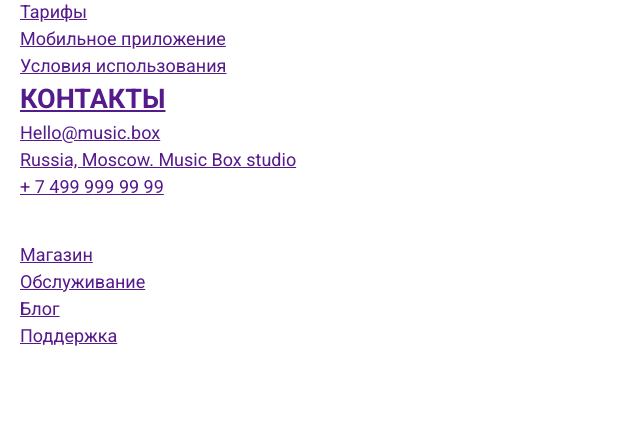
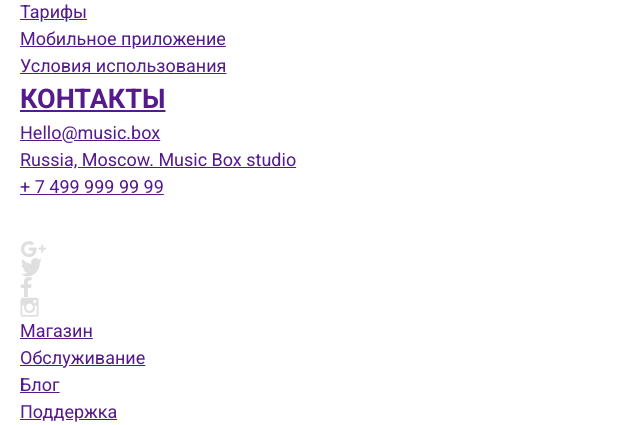
Before and after one commit to RainRa/layout-designer-project-lvl2, a PHP site: page / in a window 1280 px wide. Shown: the part 660-1085 px from the top of the page, without its empty margins (0-640 px from the left). Before the commit the page ends 1006 px from the top, so only its background shows below. Run offline with PHP 8.4, Linux system fonts and the light colour scheme.

Commit message:
lint .css and .html

```diff
--- a/package.json
+++ b/package.json
@@ -6,6 +6,10 @@
     "type": "git",
     "url": "https://github.com/hexlet-boilerplates/html-boilerplate.git"
   },
+  "scripts": {
+		"lint": "npx stylelint **/*.css",
+		"hlint": "npx htmlhint ./src/*.html"
+	},
   "main": "",
   "dependencies": {},
   "devDependencies": {
@@ -16,6 +20,8 @@
     "stylelint-order": "^4.1.0",
     "surge": "^0.21.7"
   },
+
+
   "author": "Nikita Mikhaylov",
   "license": "ISC"
 }
--- a/src/css/style.css
+++ b/src/css/style.css
@@ -11,6 +11,7 @@ p,
 ul {
   margin: 0;
   padding: 0;
+
   list-style-type: none;
 }
 
@@ -19,33 +20,33 @@ img {
 }
 
 .h1 {
-  font-family: "Roboto", sans-serif;
   font-weight: 700;
   font-size: 30px;
+  font-family: "Roboto", sans-serif;
   line-height: 1.5;
   text-transform: uppercase;
 }
 
 .h2 {
-  font-family: "Roboto", sans-serif;
   font-weight: 700;
   font-size: 18px;
+  font-family: "Roboto", sans-serif;
   line-height: 1.5;
   text-transform: uppercase;
 }
 
 .h3 {
-  font-family: "Roboto", sans-serif;
   font-weight: 700;
   font-size: 16px;
+  font-family: "Roboto", sans-serif;
   line-height: 1.5;
   text-transform: uppercase;
 }
 
 .h4 {
-  font-family: "Roboto", sans-serif;
   font-weight: 700;
   font-size: 18px;
+  font-family: "Roboto", sans-serif;
   line-height: 1.33;
   text-transform: uppercase;
 }
@@ -87,15 +88,15 @@ img {
 }
 
 body {
-  font-family: "Roboto", sans-serif;
   color: #fff;
   font-size: 18px;
+  font-family: "Roboto", sans-serif;
   line-height: 1.5;
 }
 
 .container {
+  margin: 0 auto;
   padding: 0 20px;
-  margin: 0 auto;
 }
 
 .d-flex {
@@ -177,10 +178,12 @@ body {
   bottom: 0;
   left: 0;
   z-index: -1;
+
   background-image: url("../images/Morten Harket.png");
   background-repeat: no-repeat;
   background-position: center;
   background-size: cover;
+
   content: "";
 }
 
@@ -191,8 +194,8 @@ body {
 .header {
   position: absolute;
   top: 0;
+  right: 0;
   left: 0;
-  right: 0;
 }
 
 .logo {
@@ -206,14 +209,15 @@ body {
 
 .logo .logo-title {
   height: 13px;
+
   font-size: 11px;
   line-height: 1;
 }
 
 .menu {
+  font-weight: bold;
   font-size: 11px;
   line-height: 13px;
-  font-weight: bold;
 }
 
 .menu .menu-item {
@@ -228,7 +232,6 @@ body {
   display: flex;
   width: 100%;
   padding: 5px 10px;
+  border: none;
   border-radius: 50px;
-  border: none;
 }
-/*# sourceMappingURL=style.css.map */
--- a/src/index.html
+++ b/src/index.html
@@ -116,10 +116,10 @@
           <li>
             <h2>Подписывайтесь</h2>
             <ul>
-              <li><a href=""><img src="" alt=""></a></li>
-              <li><a href=""><img src="" alt=""></a></li>
-              <li><a href=""><img src="" alt=""></a></li>
-              <li><a href=""><img src="" alt=""></a></li>
+              <li><a href=""><img src="./images/Google+.png" alt="Google plus logo-icon"></a></li>
+              <li><a href=""><img src="./images/Twitter.png" alt="Twitter logo-icon"></a></li>
+              <li><a href=""><img src="./images/Facebook.png" alt="Facebook logo-icon"></a></li>
+              <li><a href=""><img src="./images/Instagram.png" alt="Instagram logo-icon"></a></li>
             </ul>
           </li>
         </ul>
@@ -136,3 +136,4 @@
     </div>
   </footer>
 </body>
+</html>
```
Also changed, not shown: src/artist.html (+4 -3 lines), package-lock.json.
